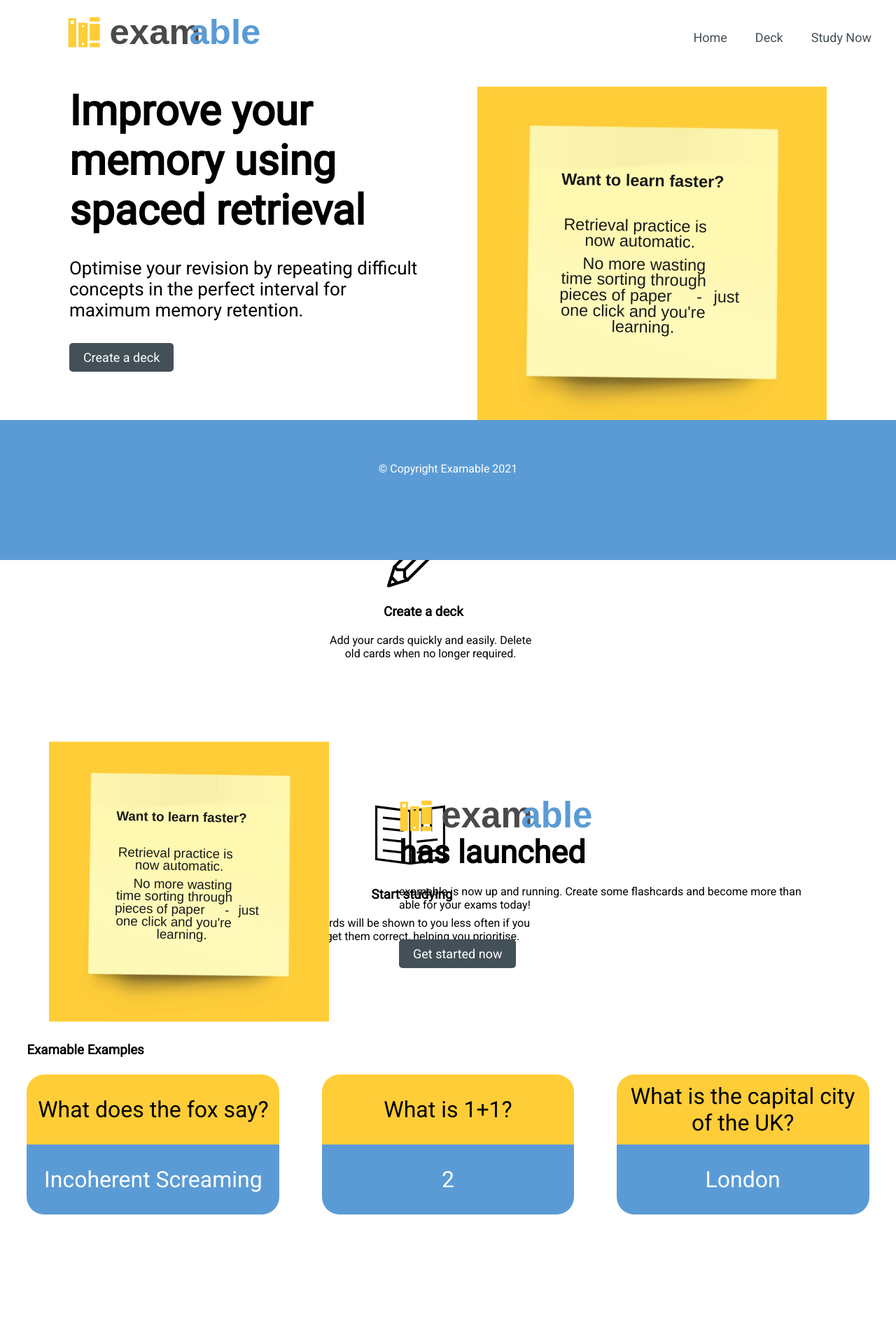
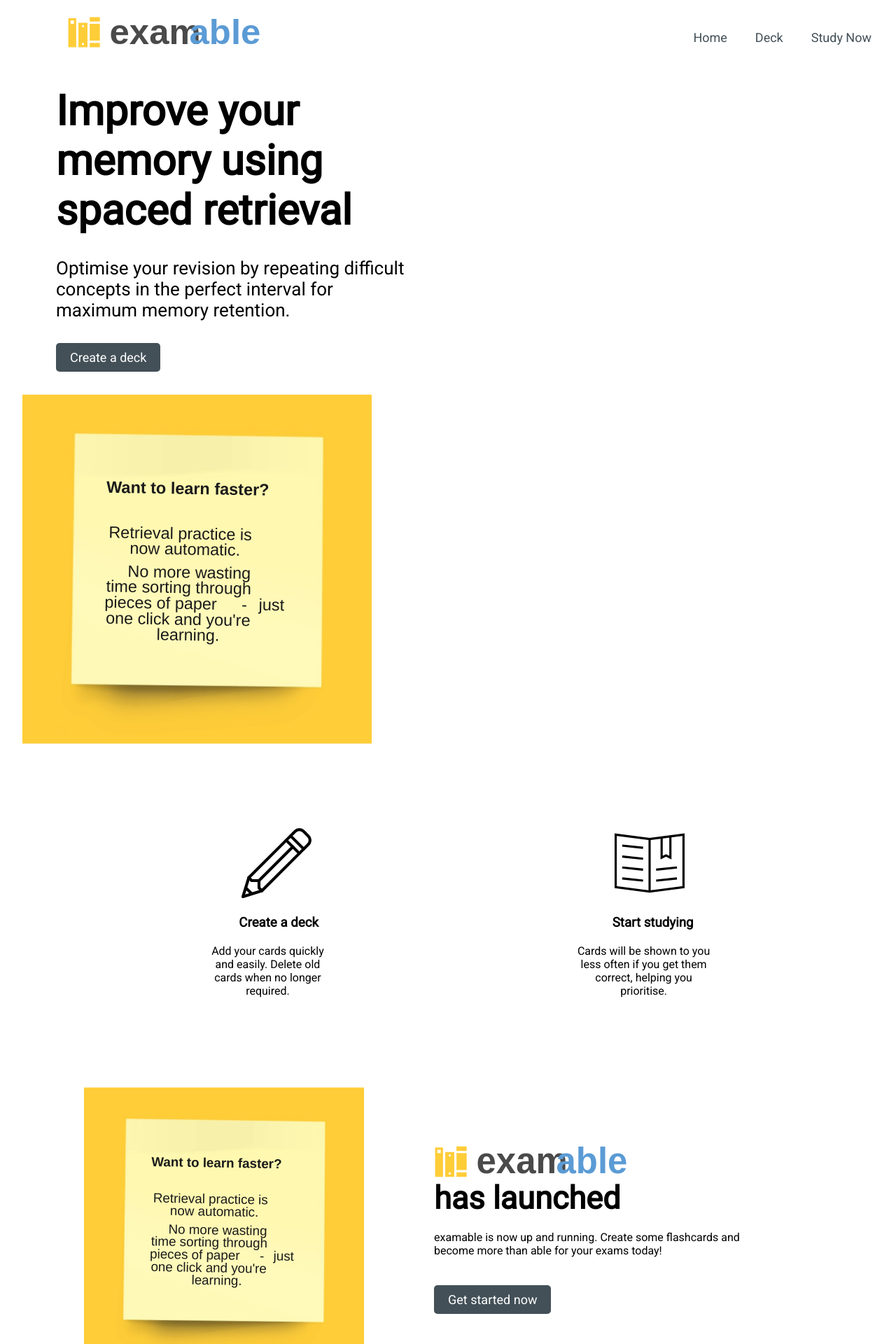
Before and after one commit to tianqibu/examable, a React (Create React App) app in the folder frontend/app/: page / in a window 1280 px wide. Shown: the top 1920 px of the page at 70% size. Built offline with nearby package versions, Linux system fonts and the light colour scheme; no server answers.

Commit message:
Fix overlapping sections and footer

```diff
--- a/frontend/app/src/components/button.css
+++ b/frontend/app/src/components/button.css
@@ -17,6 +17,7 @@
 
 .btn:hover {
     transform: translateY(-3px);
+     box-shadow: 0 5px 15px #435058ff;
 }
 
 .btn--blue {
--- a/frontend/app/src/index.css
+++ b/frontend/app/src/index.css
@@ -7,9 +7,10 @@
   -webkit-font-smoothing: antialiased;
   -moz-osx-font-smoothing: grayscale;
 }
+
 .GSL-Container {
   display: flex;
-  flex-wrap: wrap;
+  flex-wrap: nowrap;
   justify-content: center;
   max-height: 350px;
   padding-left: 15%;
@@ -50,10 +51,7 @@
 
 footer {
   width: 100%;
-  position: fixed;
-  left: 0;
   bottom: 0;
-  width: 100%;
   background-color: #5b9bd5ff;
   color: white;
   text-align: center;
@@ -63,12 +61,12 @@ footer {
 .footer-text {
   padding: 60px 0;
   text-align: center;
-}
+} */
 
 .mainArticle {
   display: flex;
   justify-content: space-evenly;
-  flex-wrap: wrap;
+  flex-wrap: nowrap;
   align-items: flex-start;
 }
 
@@ -99,7 +97,8 @@ h1 {
   display: flex;
   justify-content: space-evenly;
   height: 400px;
-  padding: 50px;
+  padding: 100px;
+  padding-bottom: 150px;
 }
 
 .child {
@@ -133,9 +132,9 @@ h1 {
 
 
 .example-section {
-  padding-bottom: 400px;
   padding-left: 3%;
   padding-right: 3%;
+  padding-bottom: 100px;
 }
 
 .exampleCard {
```
